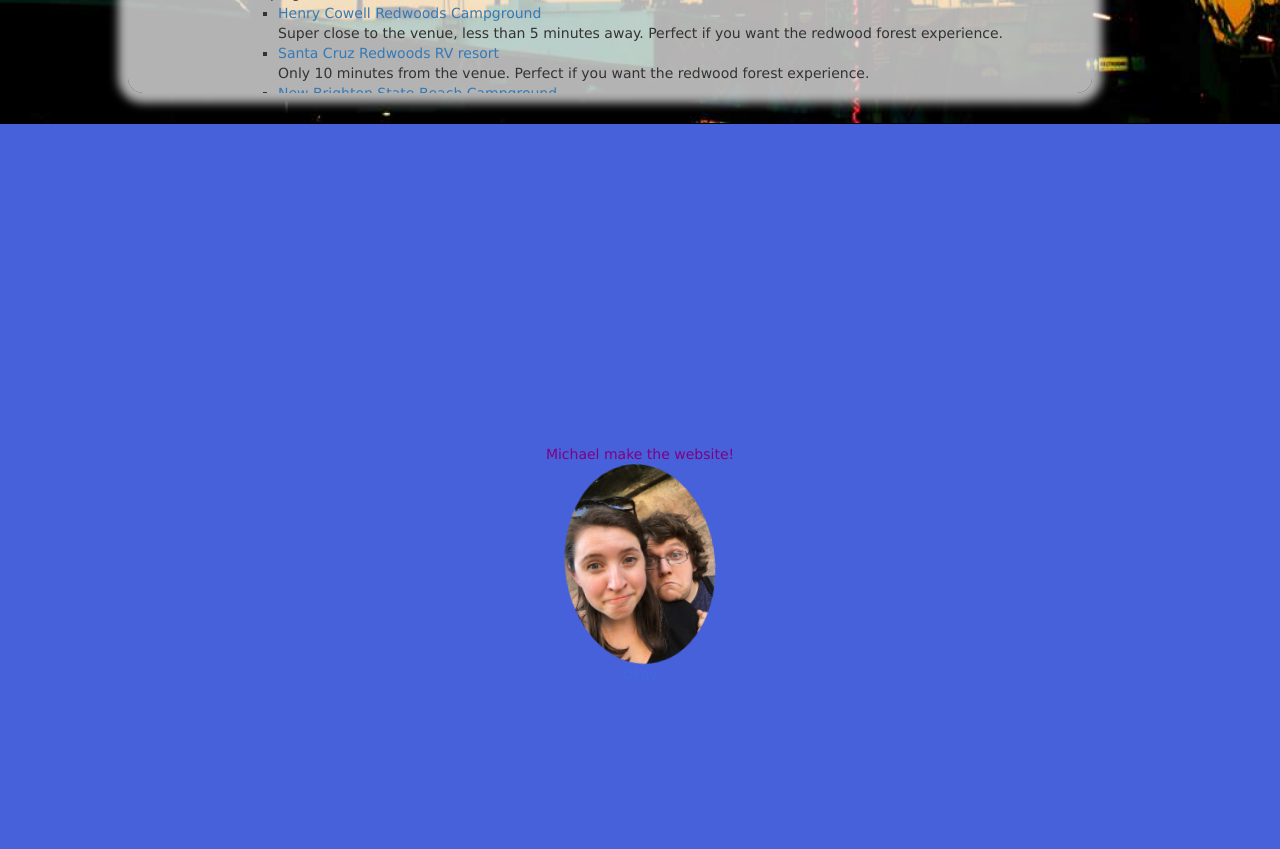
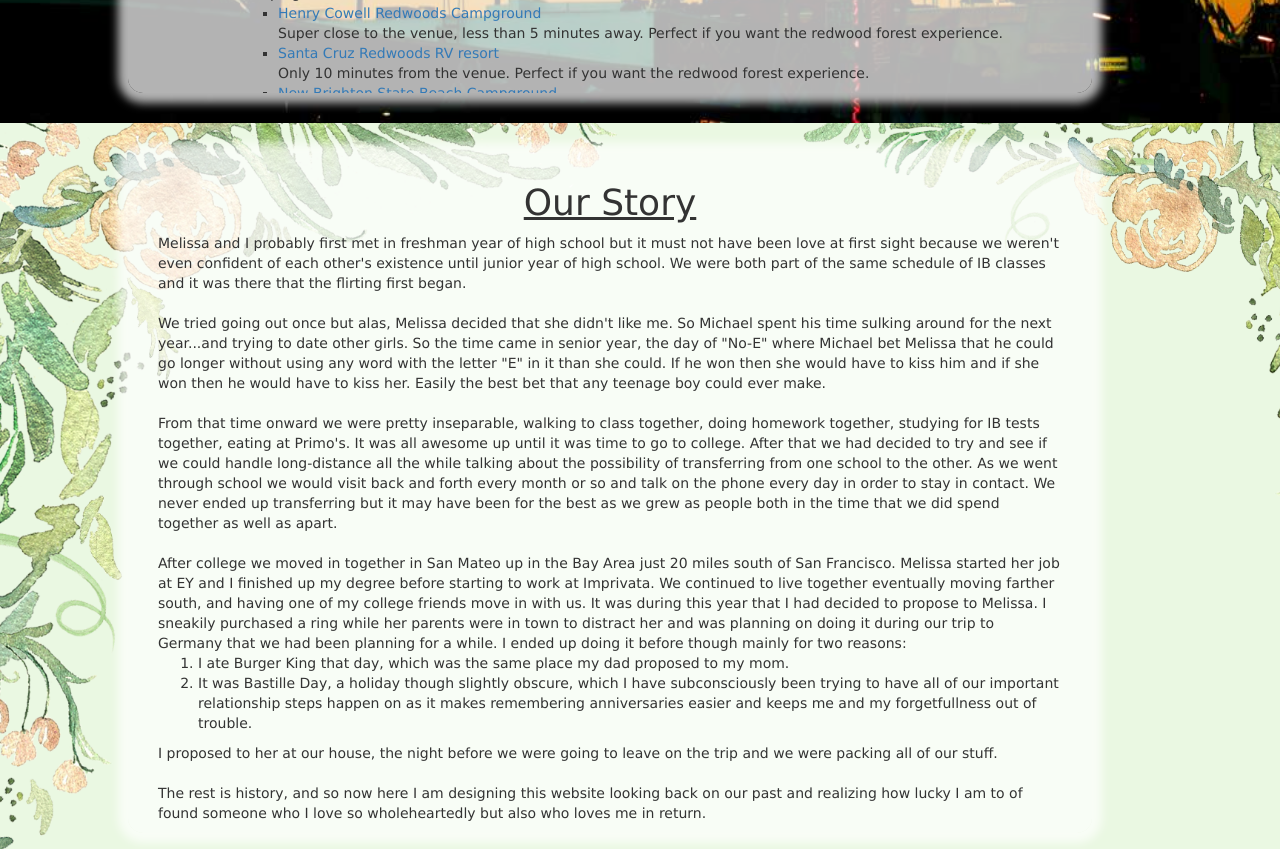
Before and after one commit to mswjackso/thejacksonwedding, a website: page index.html in a window 1280 px wide. Shown: the part 2277-3126 px from the top of the page. Drawn offline with nearby package versions, Linux system fonts and the light colour scheme.

Commit message:
Added Our Story text

```diff
--- a/index.html
+++ b/index.html
@@ -216,11 +216,57 @@
       </div>
     </div>
 
-    <div id="ourStory" class="underConstruction componentPage">
+    <div id="ourStory" class="componentPage">
       <div class="mainMessage">
         <h1>Our Story</h1>
         <div class="message">
-
+          Melissa and I probably first met in freshman year of high school but it
+          must not have been love at first sight because we weren't even confident
+          of each other's existence until junior year of high school. We were both
+          part of the same schedule of IB classes and it was there that the flirting
+          first began.<br />
+          <br />
+          We tried going out once but alas, Melissa decided that she didn't like me.
+          So Michael spent his time sulking around for the next year...and trying to
+          date other girls. So the time came in senior year, the day of "No-E" where
+          Michael bet Melissa that he could go longer without using any word with the
+          letter "E" in it than she could. If he won then she would have to kiss him
+          and if she won then he would have to kiss her. Easily the best bet that any
+          teenage boy could ever make.<br />
+          <br />
+          From that time onward we were pretty inseparable, walking to class together,
+          doing homework together, studying for IB tests together, eating at Primo's.
+          It was all awesome up until it was time to go to college. After that we had
+          decided to try and see if we could handle long-distance all the while talking
+          about the possibility of transferring from one school to the other. As we
+          went through school we would visit back and forth every month or so and talk
+          on the phone every day in order to stay in contact. We never ended up
+          transferring but it may have been for the best as we grew as people both in
+          the time that we did spend together as well as apart.<br />
+          <br />
+          After college we moved in together in San Mateo up in the Bay Area just 20
+          miles south of San Francisco. Melissa started her job at EY and I finished
+          up my degree before starting to work at Imprivata. We continued to live
+          together eventually moving farther south, and having one of my college
+          friends move in with us. It was during this year that I had decided to
+          propose to Melissa. I sneakily purchased a ring while her parents were in
+          town to distract her and was planning on doing it during our trip to
+          Germany that we had been planning for a while. I ended up doing it before
+          though mainly for two reasons:<br />
+          <ol>
+            <li>I ate Burger King that day, which was the same place my dad proposed to my mom.</li>
+            <li>
+              It was Bastille Day, a holiday though slightly obscure, which I have subconsciously
+              been trying to have all of our important relationship steps happen on as it makes
+              remembering anniversaries easier and keeps me and my forgetfullness out of trouble.
+            </li>
+          </ol>
+          I proposed to her at our house, the night before we were going to leave on the trip
+          and we were packing all of our stuff.<br />
+          <br />
+          The rest is history, and so now here I am designing this website looking
+          back on our past and realizing how lucky I am to of found someone who I love
+          so wholeheartedly but also who loves me in return.
         </div>
       </div>
     </div>
```
